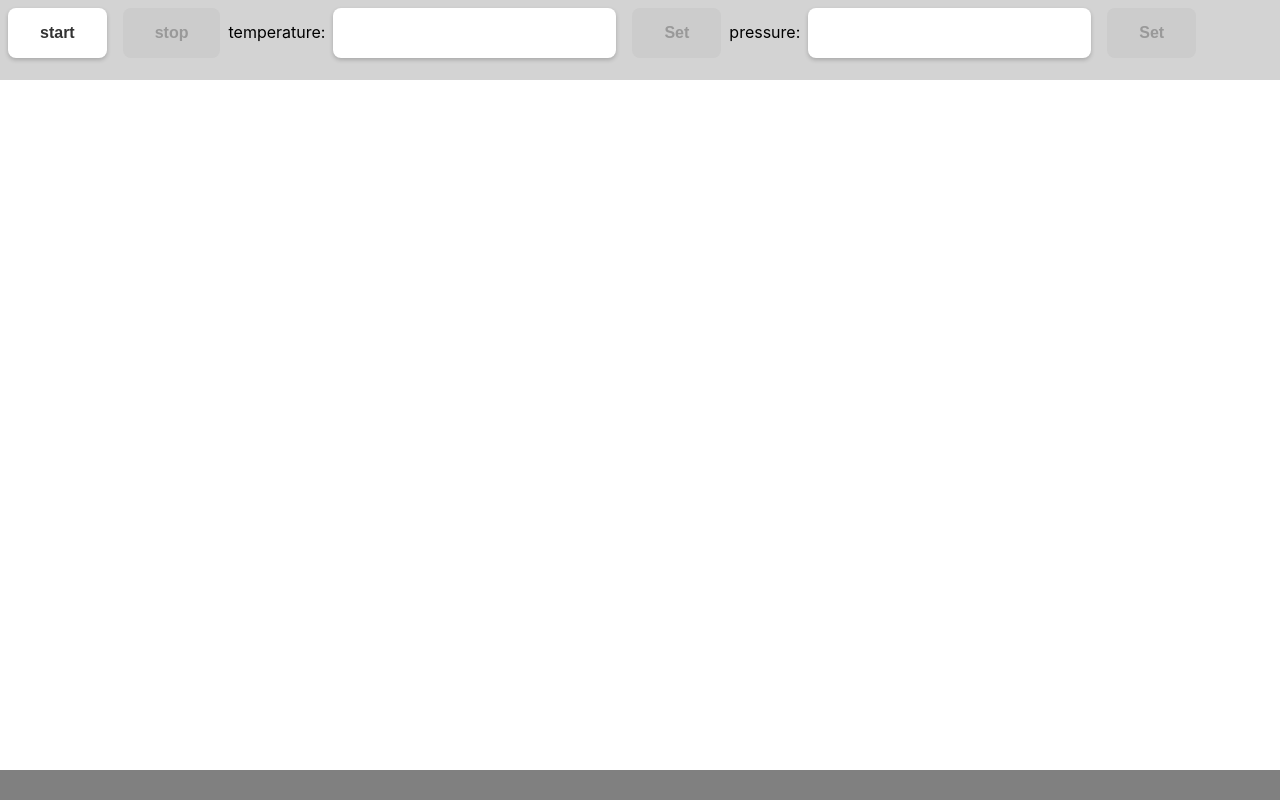
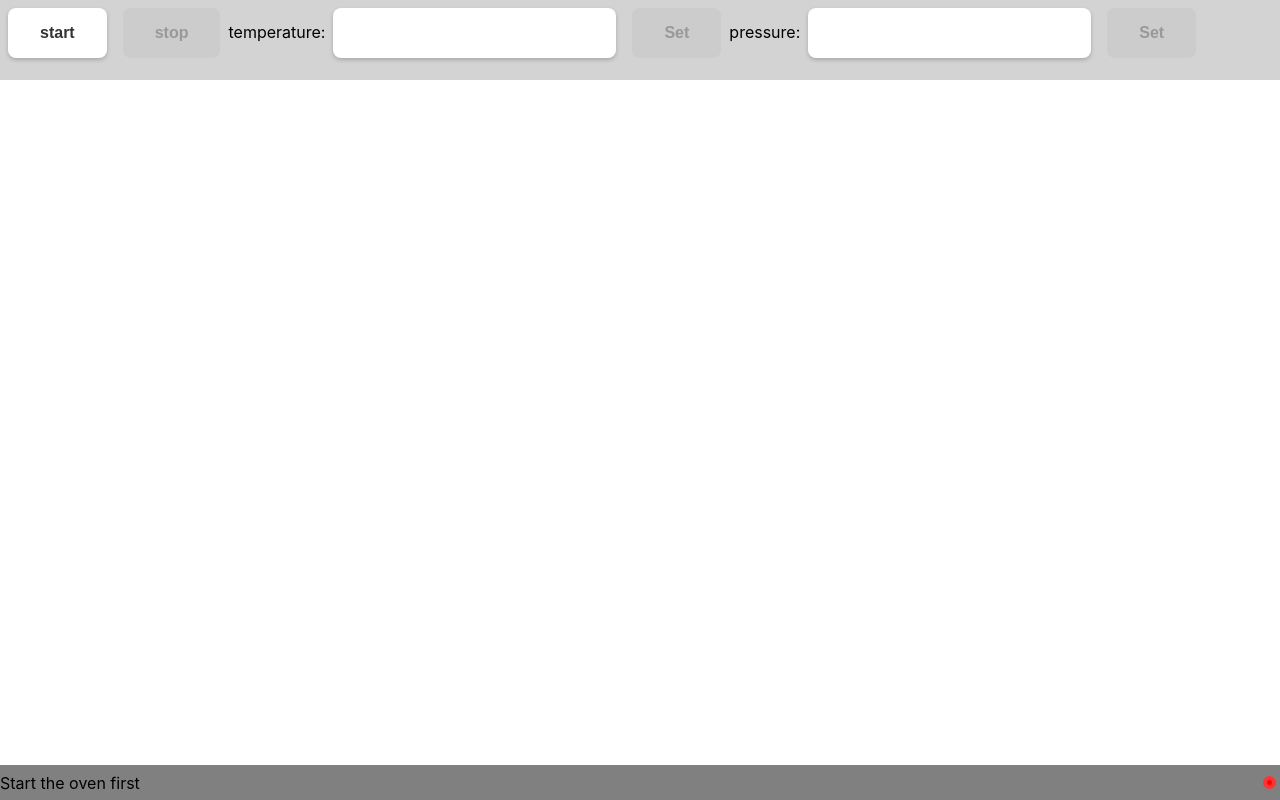
Before and after one commit to giulioungaretti/industriae, a React (Vite) app in the folder GUI/: page / in a window 1280 px wide. Built offline with nearby package versions, Linux system fonts and the light colour scheme; no server answers; the HTML template or start-up script is replaced by a standard one.

Commit message:
Handle and show error and status

```diff
--- a/GUI/src/App.css
+++ b/GUI/src/App.css
@@ -29,22 +29,91 @@ body {
 }
 
 .footer {
-  height: 30px;
+  height: 35px;
   background-color: gray;
+  display: flex
 }
 
-.mainContent{
+.status-bar {
+  height: 100%;
+  width: 100%;
+  display: flex;
+  justify-content: space-between;
+  align-content: center;
+  align-items: center;
+}
+
+
+.sensor-status {
+  margin: 1px;
+  display: flex;
+  align-items: center;
+  padding: 0.3rem;
+  margin: 0.1rem;
+  border-radius: 0.5rem;
+  background-color: #f5f5f5;
+}
+
+.sensor-status__indicator {
+  width: 1rem;
+  height: 1rem;
+  border-radius: 50%;
+  margin-right: 0.5rem;
+}
+
+.sensor-status__name {
+  font-weight: bold;
+  margin-right: 0.5rem;
+}
+
+.sensor-status__status {
+  font-size: 0.8rem;
+}
+
+.sensor-status__status--ok {
+  color: green;
+}
+
+.sensor-status__status--warning {
+  color: orange;
+}
+
+.sensor-status__status--error {
+  color: red;
+}
+
+.sensor-status__indicator--ok {
+  background-color: green;
+}
+
+.sensor-status__indicator--warning {
+  background-color: orange;
+}
+
+.sensor-status__indicator--error {
+  background-color: red;
+  animation: blinker 1s linear infinite;
+  }
+
+@keyframes blinker {
+  50% {
+    opacity: 0;
+  }
+}
+
+.mainContent {
   flex: 1;
   display: flex;
   flex-direction: column;
   align-items: center;
   justify-content: center;
+  justify-items: center;
 }
 
-.ChartsContainer{
-  display: flex ;
+.ChartsContainer {
+  display: flex;
   width: 100%;
-  flex:auto;
+  flex: auto;
   flex-direction: column;
   justify-content: center;
 }
@@ -80,6 +149,7 @@ button:active {
   box-shadow: 0 1px 2px rgba(0, 0, 0, 0.2);
   transform: translateY(0);
 }
+
 button:disabled {
   background-color: #ccc;
   color: #999;
@@ -87,7 +157,8 @@ button:disabled {
   cursor: not-allowed;
 }
 
-.input-box{
+
+.input-box {
   display: flex;
   flex-direction: row;
 }
@@ -111,6 +182,7 @@ button:disabled {
   margin: 0.5rem;
   width: 100%;
 }
+
 input[type="number"] {
   font-size: 1rem;
   font-weight: bold;
--- a/GUI/src/MainPage.tsx
+++ b/GUI/src/MainPage.tsx
@@ -3,6 +3,7 @@ import { useState } from "react";
 import APIinput from "./components/APIinput";
 import APIButton from "./components/APiButton";
 import ChartContainerZ from "./components/Chart";
+import StatusBar from "./components/Status";
 
 const url = "http://localhost:8080";
 const ws = "ws://localhost:8080/ws";
@@ -37,7 +38,7 @@ function Page() {
         {isStarted && <ChartContainerZ URL={ws} />}
       </div>
       <div className="footer">
-        {error && <div className="error">{error}</div>}
+        <StatusBar URL={ws} started={isStarted} />
       </div>
     </div>
   );
--- a/GUI/src/components/Chart.tsx
+++ b/GUI/src/components/Chart.tsx
@@ -1,21 +1,7 @@
 import Chart, { ChartOptions } from "chart.js/auto";
 import "chartjs-adapter-moment";
 import React, { useEffect, useRef, useState } from "react";
-
-interface IDataPoint {
-  Time: number;
-  Value: number;
-}
-
-interface IData {
-  Sensor: string;
-  SetPoint: number;
-  SetPointTs: number;
-  Value: number;
-  Ts: number;
-  Error: null;
-  TsSent: number;
-}
+import { IDataPoint } from "./types";
 
 interface ChartJsCanvasProps {
   name: string;
--- /dev/null
+++ b/GUI/src/components/SensorStatus.tsx
@@ -0,0 +1,50 @@
+export interface SensorData {
+  Sensor: string;
+  SetPoint: number;
+  Value: Number;
+  Error: null;
+}
+
+interface SensorStatusProps {
+  sensor: SensorData | undefined;
+}
+
+const SensorStatus: React.FC<SensorStatusProps> = ({ sensor }) => {
+  let statusClass = "";
+  let indicatorClass = "";
+
+  if (sensor) {
+    if (sensor.Error) {
+      statusClass = "sensor-status__status--error";
+      indicatorClass = "sensor-status__indicator--error";
+    } else if (sensor.SetPoint !== sensor.Value) {
+      statusClass = "sensor-status__status--warning";
+      indicatorClass = "sensor-status__indicator--warning";
+    } else {
+      statusClass = "sensor-status__status--ok";
+      indicatorClass = "sensor-status__indicator--ok";
+    }
+  }
+  return (
+    <div className="sensor-status">
+      {sensor && (
+        <>
+          <div className={`sensor-status__indicator ${indicatorClass}`}></div>
+          <div className={`sensor-status__name ${statusClass}`}>
+            {sensor.Sensor}
+          </div>
+          <div className={`sensor-status__status ${statusClass}`}>
+            Setpoint: {sensor.SetPoint}
+          </div>
+          {sensor.Error && (
+            <div className={`sensor-status__status ${statusClass}`}>
+              Error: {sensor.Error}
+            </div>
+          )}
+        </>
+      )}
+    </div>
+  );
+};
+
+export default SensorStatus;
--- /dev/null
+++ b/GUI/src/components/Status.tsx
@@ -0,0 +1,64 @@
+import React, { useEffect, useState } from "react";
+import SensorStatus, { SensorData } from "./SensorStatus";
+import Led from "./StatusLigth";
+import { IData } from "./types";
+
+interface StatusProps {
+  URL: string;
+  started: boolean;
+}
+
+const StatusBar: React.FC<StatusProps> = ({ URL, started }) => {
+  const [pdata, setpData] = useState<SensorData>();
+  const [tdata, settData] = useState<SensorData>();
+
+  useEffect(() => {
+    const socket = new WebSocket(URL);
+
+    socket.addEventListener("message", (event) => {
+      const newDataPoint: IData = JSON.parse(event.data);
+      if (newDataPoint.Sensor === "Pressure1") {
+        setpData({
+          Sensor: newDataPoint.Sensor,
+          SetPoint: newDataPoint.SetPoint,
+          Value: newDataPoint.Value,
+          Error: newDataPoint.Error,
+        });
+      } else if (newDataPoint.Sensor === "Temperature1") {
+        settData({
+          Sensor: newDataPoint.Sensor,
+          SetPoint: newDataPoint.SetPoint,
+          Value: newDataPoint.Value,
+          Error: newDataPoint.Error,
+        });
+      } else {
+        console.log("Unknown sensor");
+      }
+    });
+
+    return () => {
+      // Close the WebSocket connection when the component unmounts
+      // Make sure the connection is only closed if it's ready
+      if (socket.readyState === 1) {
+        console.log("Closing socket");
+        socket.close();
+      }
+    };
+  }, [URL]);
+
+  return (
+    <div className="status-bar">
+      {started ? (
+        <>
+          <SensorStatus sensor={pdata} />
+          <SensorStatus sensor={tdata} />
+        </>
+      ) : (
+        <div> Start the oven first </div>
+      )}
+      <Led color="green" size={5} on={started} />
+    </div>
+  );
+};
+
+export default StatusBar;
--- /dev/null
+++ b/GUI/src/components/StatusLigth.tsx
@@ -0,0 +1,28 @@
+import React from "react";
+
+interface LedProps {
+  color: string;
+  size: number;
+  on: boolean;
+}
+
+const Led: React.FC<LedProps> = ({ color, size, on }) => {
+  const style = {
+    width: size,
+    height: size,
+    borderRadius: "50%",
+    backgroundColor: on ? color : "red",
+    margin: `${size / 20}em`,
+    boxShadow: on
+      ? `0 0 ${size / 10}em ${size / 20}em ${color},
+		   0 0 ${size / 5}em ${size / 10}em rgba(255, 255, 255, 0.5)`
+      : "none",
+    border: `${size / 20}em solid rgba(255, 255, 255, 0.2)`,
+  };
+
+  return <div className="status-led" style={style} />;
+};
+
+export default Led;
+
+// export default Led;
--- /dev/null
+++ b/GUI/src/components/types.ts
@@ -0,0 +1,16 @@
+// Interface for the data to plot
+export interface IDataPoint {
+  Time: number;
+  Value: number;
+}
+
+// Interface for the data returned from the API
+export interface IData {
+  Sensor: string;
+  SetPoint: number;
+  SetPointTs: number;
+  Value: number;
+  Ts: number;
+  Error: null;
+  TsSent: number;
+}
```
